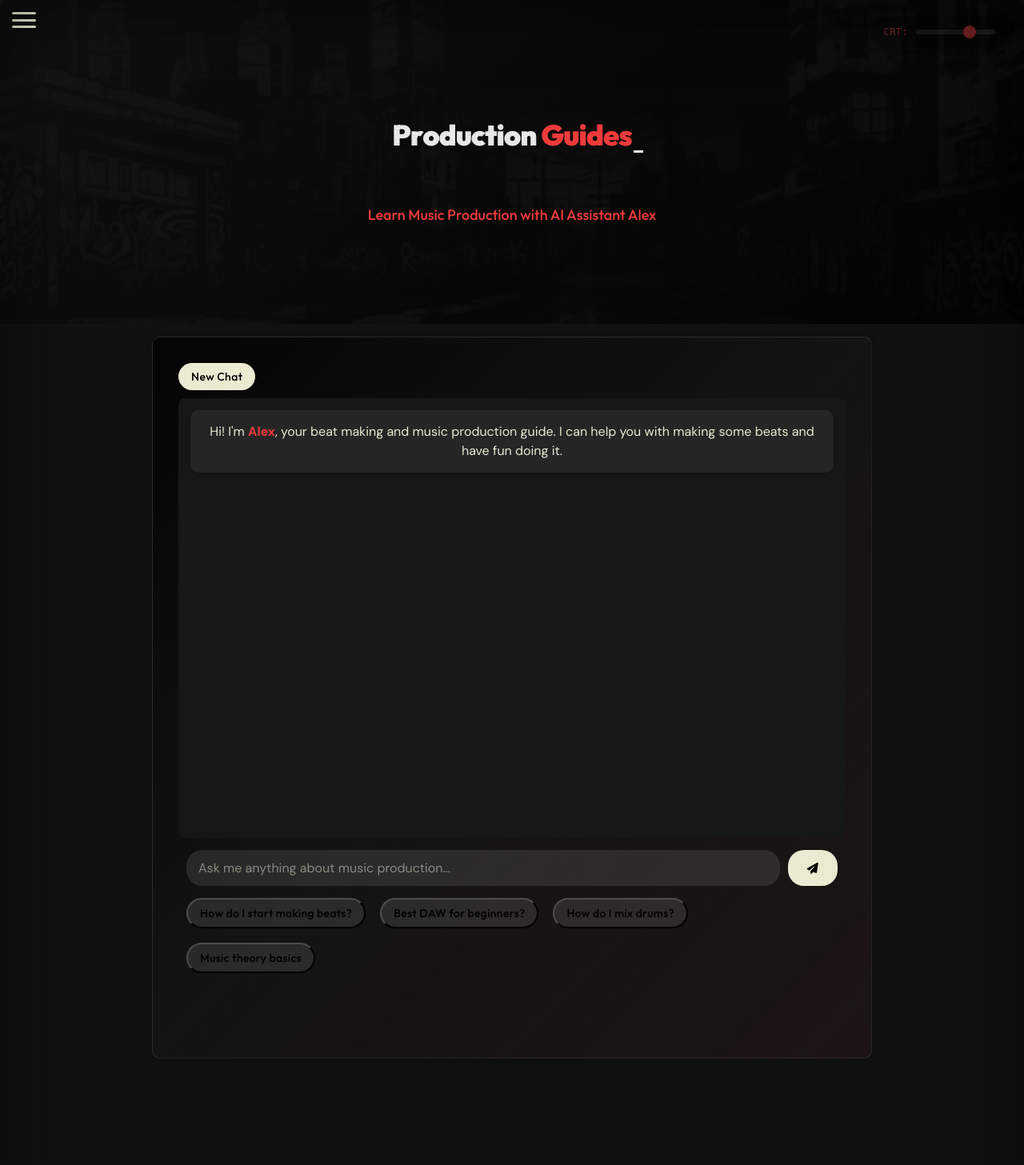
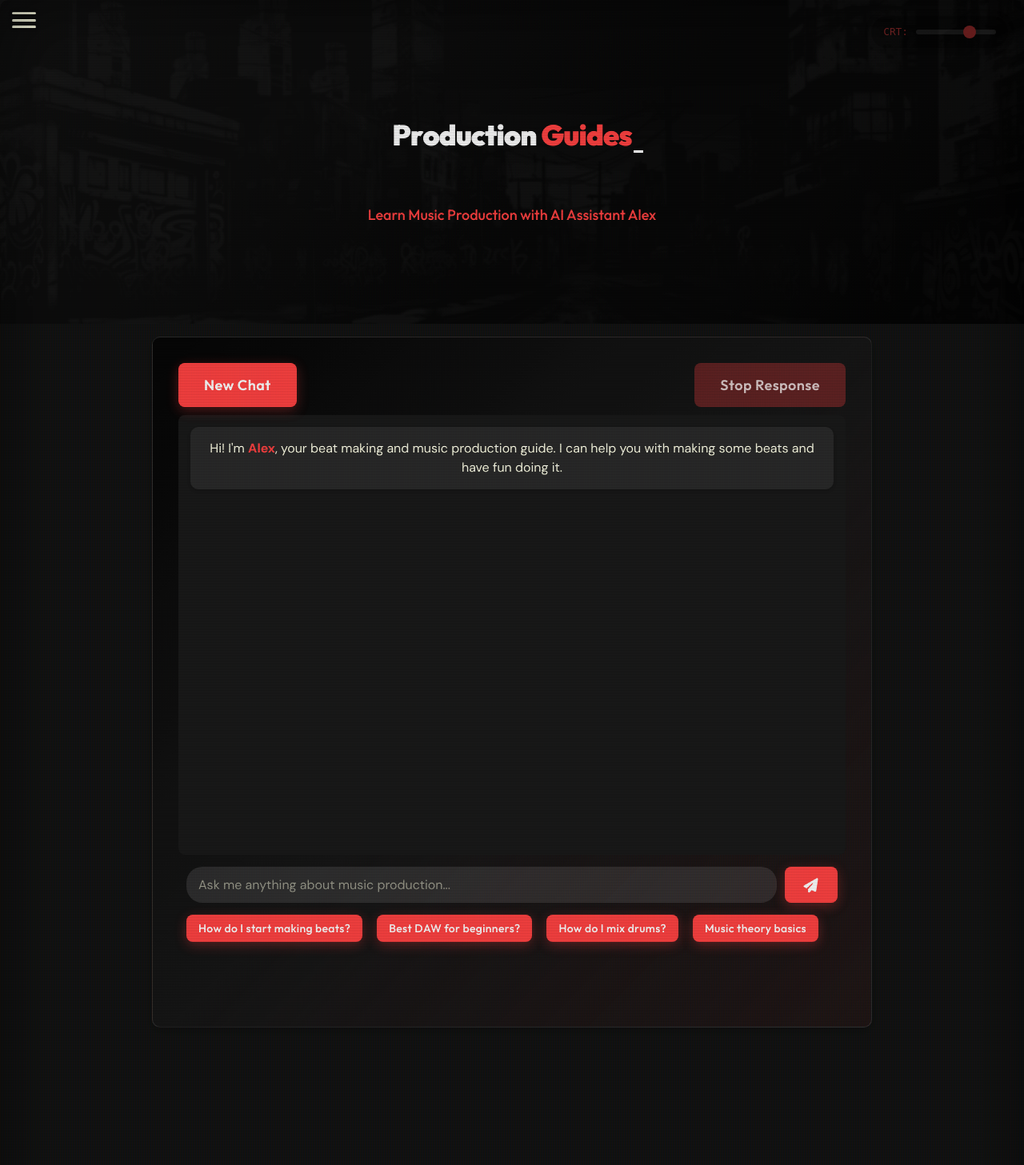
Before and after one commit to nobz226/nobs-beats-app, a Flask app: page /guides in a window 1280 px wide. Shown: the top 1457 px of the page at 80% size. Run offline with Flask 3, Linux system fonts and the light colour scheme; data comes from the database, SQL or seed files in the repository.

Commit message:
Make stop response button always visible and functional

```diff
--- a/static/css/guides.css
+++ b/static/css/guides.css
@@ -39,21 +39,40 @@
 }
 
 .chat-controls button {
-    padding: 8px 16px;
+    padding: 1rem 2rem;
+    background: var(--primary-color);
+    color: white;
     border: none;
-    border-radius: 20px;
-    background-color: #F5F5DC;
-    color: #000000;
+    border-radius: 8px;
+    font-family: var(--font-primary);
+    font-size: var(--font-size-md);
+    font-weight: var(--weight-semibold);
     cursor: pointer;
     transition: all 0.3s ease;
-    font-family: var(--font-primary);
-    font-size: var(--font-size-sm);
-    font-weight: var(--weight-medium);
+    display: flex;
+    align-items: center;
+    justify-content: center;
+    box-shadow: 0 4px 15px rgba(252, 66, 66, 0.3);
 }
 
 .chat-controls button:hover {
-    background-color: #fc4242;
-    opacity: 1;
+    background: #ff5a5a;
+    transform: translateY(-2px);
+    box-shadow: 0 6px 20px rgba(252, 66, 66, 0.4);
+}
+
+.chat-controls button:disabled {
+    background: rgba(252, 66, 66, 0.3);
+    color: rgba(255, 255, 255, 0.7);
+    cursor: not-allowed;
+    transform: none;
+    box-shadow: none;
+}
+
+.chat-controls button:disabled:hover {
+    background: rgba(252, 66, 66, 0.3);
+    transform: none;
+    box-shadow: none;
 }
 
 .chat-messages {
@@ -174,20 +193,26 @@
 }
 
 #sendBtn {
-    padding: 8px 24px;
+    padding: 12px 24px;
+    background: var(--primary-color);
+    color: white;
     border: none;
-    border-radius: 20px;
-    background-color: #F5F5DC;
-    color: #000000;
+    border-radius: 8px;
+    font-family: var(--font-primary);
+    font-size: var(--font-size-md);
+    font-weight: var(--weight-semibold);
     cursor: pointer;
     transition: all 0.3s ease;
-    font-size: 14px;
-    font-weight: 500;
+    display: flex;
+    align-items: center;
+    justify-content: center;
+    box-shadow: 0 4px 15px rgba(252, 66, 66, 0.3);
 }
 
 #sendBtn:hover {
-    background-color: #fc4242;
-    opacity: 1;
+    background: #ff5a5a;
+    transform: translateY(-2px);
+    box-shadow: 0 6px 20px rgba(252, 66, 66, 0.4);
 }
 
 .suggestion-chips {
@@ -199,21 +224,24 @@
 
 .chip {
     padding: 8px 15px;
-    background-color: rgba(255, 255, 255, 0.1);
-    border-radius: 20px;
-    margin-right: 10px;
-    margin-bottom: 10px;
-    cursor: pointer;
-    transition: all 0.3s ease;
+    background: var(--primary-color);
+    color: white;
+    border: none;
+    border-radius: 8px;
     font-family: var(--font-primary);
     font-size: var(--font-size-sm);
     font-weight: var(--weight-medium);
+    cursor: pointer;
+    transition: all 0.3s ease;
+    box-shadow: 0 4px 15px rgba(252, 66, 66, 0.3);
+    margin-right: 10px;
+    margin-bottom: 10px;
 }
 
 .chip:hover {
-    background-color: #F5F5DC;
-    color: #000000;
-    border-color: transparent;
+    background: #ff5a5a;
+    transform: translateY(-2px);
+    box-shadow: 0 6px 20px rgba(252, 66, 66, 0.4);
 }
 
 /* Add some spacing for better readability */
--- a/static/js/guides.js
+++ b/static/js/guides.js
@@ -10,6 +10,9 @@ document.addEventListener('DOMContentLoaded', function() {
     let isWaitingForResponse = false;
     let shouldStopTyping = false;
     let currentTypewriterTimeout = null;
+
+    // Initially disable the stop button since no response is in progress
+    stopResponseBtn.disabled = true;
 
     // Scroll to bottom of chat
     function scrollToBottom() {
@@ -84,8 +87,8 @@ document.addEventListener('DOMContentLoaded', function() {
         isWaitingForResponse = true;
         shouldStopTyping = false;
 
-        // Show stop button when sending message
-        stopResponseBtn.style.display = 'block';
+        // Enable stop button when sending message
+        stopResponseBtn.disabled = false;
 
         // Add user message to chat
         addMessage(message, true);
@@ -117,8 +120,10 @@ document.addEventListener('DOMContentLoaded', function() {
                 addMessage(data.answer);
             }
 
-            // Hide stop button after response is complete
-            stopResponseBtn.style.display = 'none';
+            // Disable stop button after response is complete
+            if (!isWaitingForResponse) {
+                stopResponseBtn.disabled = true;
+            }
 
         } catch (error) {
             console.error('Error:', error);
@@ -126,8 +131,8 @@ document.addEventListener('DOMContentLoaded', function() {
             if (!shouldStopTyping) {
                 addMessage('Sorry, I encountered an error. Please try again in a moment.');
             }
-            // Hide stop button on error
-            stopResponseBtn.style.display = 'none';
+            // Disable stop button on error
+            stopResponseBtn.disabled = true;
         }
 
         isWaitingForResponse = false;
@@ -167,7 +172,7 @@ document.addEventListener('DOMContentLoaded', function() {
         }
         shouldStopTyping = true;
         isWaitingForResponse = false;
-        stopResponseBtn.style.display = 'none';
+        stopResponseBtn.disabled = true;
 
         chatMessages.innerHTML = `
             <div class="bot-message">
@@ -180,7 +185,6 @@ document.addEventListener('DOMContentLoaded', function() {
 
     // Stop Response button event listener
     stopResponseBtn.addEventListener('click', () => {
-        if (isWaitingForResponse) {
         // Stop the typewriter effect
         if (currentTypewriterTimeout) {
             clearTimeout(currentTypewriterTimeout);
@@ -196,7 +200,8 @@ document.addEventListener('DOMContentLoaded', function() {
         messageDiv.innerHTML = 'Response stopped.';
         chatMessages.appendChild(messageDiv);
         scrollToBottom();
-        }
+
+        // Disable stop button after stopping
+        stopResponseBtn.disabled = true;
     });
-
 });
--- a/templates/guides.html
+++ b/templates/guides.html
@@ -11,7 +11,7 @@
 <div class="chat-container content-section">
     <div class="chat-controls">
         <button id="newChatBtn">New Chat</button>
-        <button id="stopResponseBtn" style="display: none;">Stop Response</button>
+        <button id="stopResponseBtn">Stop Response</button>
     </div>
 
     <div class="chat-messages" id="chatMessages">
```
Lines whose indentation alone changed are shown as unchanged.
